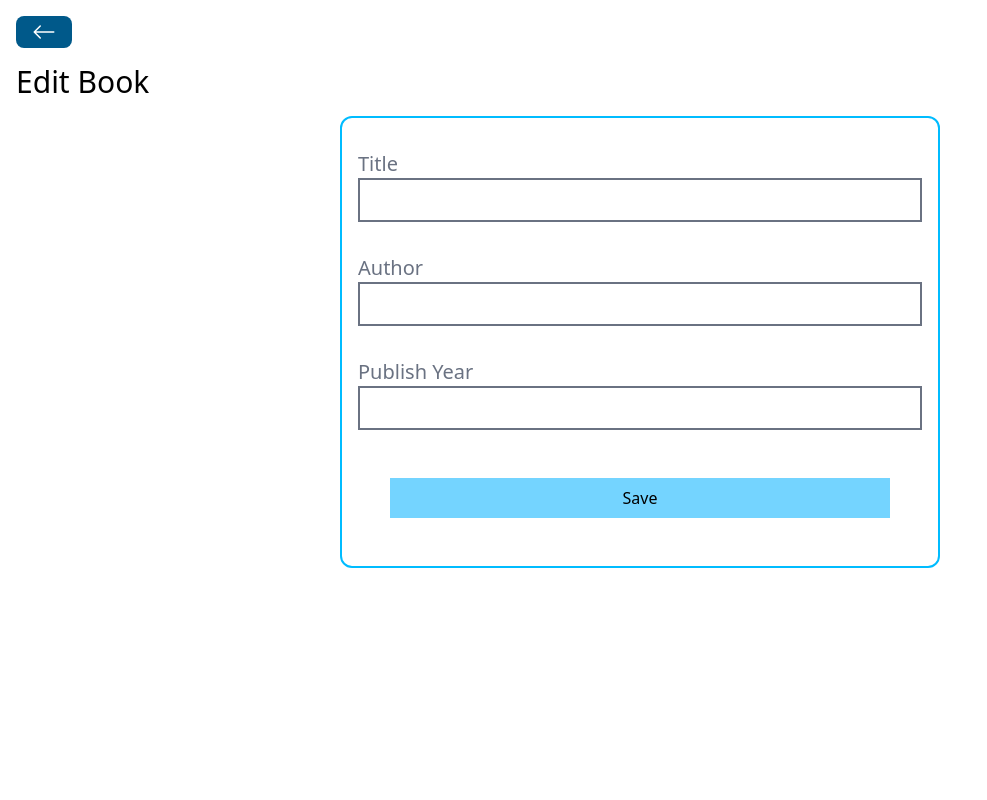
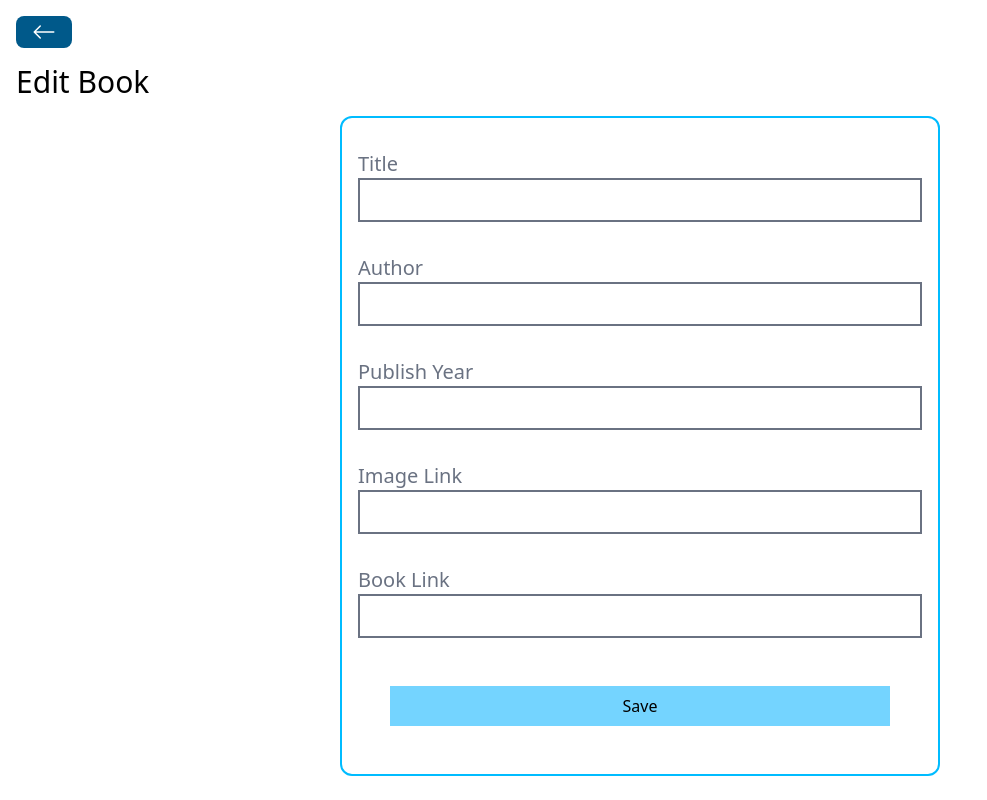
Before and after one commit to Shreya990-svg/-MERN-Stack-Project, a React (Vite) app in the folder frontend/: page /books/edit/1 in a window 1280 px wide. Shown: the whole page, without its empty margins (0-987 px from the left). Built offline with nearby package versions, Linux system fonts and the light colour scheme; no server answers.

Commit message:
Your commit message here

```diff
--- a/frontend/src/components/home/BookModal.jsx
+++ b/frontend/src/components/home/BookModal.jsx
@@ -29,14 +29,10 @@ const BookModal = ({ book, onClose }) => {
           <h2 className='my-1'>{book.author}</h2>
         </div>
         <p className='mt-4'>Anything You want to show</p>
-        <p className='my-2'>
-          Lorem ipsum dolor sit amet consectetur adipisicing elit. Magni quia
-          voluptatum sint. Nisi impedit libero eveniet cum vitae qui expedita
-          necessitatibus assumenda laboriosam, facilis iste cumque a pariatur
-          nesciunt cupiditate voluptas? Quis atque earum voluptate dolor nisi
-          dolorum est? Deserunt placeat cumque quo dicta architecto, dolore
-          vitae voluptate sequi repellat!
-        </p>
+        <div className='px-50'>
+        <a href={book.context || "#"} className='text-xl text-color-blue hover:text-2xl'>Get Book Link</a>
+        <img src={book.image} alt="Image Not Loaded"  width={200}  className='object-cover'/>
+        </div>
       </div>
     </div>
   );
--- a/frontend/src/components/home/BooksCard.jsx
+++ b/frontend/src/components/home/BooksCard.jsx
@@ -8,11 +8,13 @@ import { MdOutlineDelete } from 'react-icons/md';
 import BookSingleCard from './BookSingleCard';
 const BooksCard = ({books}) => {
   return (
+    <div>
     <div className='grid sm:grid-cols-2 lg:grid-cols-3 xl:grid-cols-4'>
       {books.map((item)=>(
         <BookSingleCard key={item._id} book={item} />
       ))}
     </div>
+    </div>
   )
 }
 
--- a/frontend/src/pages/CreateBook.jsx
+++ b/frontend/src/pages/CreateBook.jsx
@@ -8,6 +8,8 @@ const CreateBook = () => {
   const [title, setTitle] = useState('');
   const [author, setAuthor] = useState('');
   const [publishYear, setPublishYear] = useState('');
+  const [image, setImage] = useState('')
+  const [context, setContext] = useState('')
   const [loading, setLoading] = useState(false);
   const {enqueueSnackbar}=useSnackbar()
   const navigate=useNavigate();
@@ -15,7 +17,9 @@ const CreateBook = () => {
     const data={
       title,
       author,
-      publishYear
+      publishYear,
+      image,
+      context
     };
     setLoading(true);
     axios
@@ -59,6 +63,20 @@ const CreateBook = () => {
             onChange={(e)=>setPublishYear(e.target.value)}
             className='border-2 border-gray-500 px-4 py-2 w-full' />
           </div>
+          <div className='my-4'>
+          <label className='text-xl mr-4 text-gray-500'>Image Link</label>
+          <input type='text'
+            value={image}
+            onChange={(e)=>setImage(e.target.value)}
+            className='border-2 border-gray-500 px-4 py-2 w-full' />
+          </div>
+          <div className='my-4'>
+          <label className='text-xl mr-4 text-gray-500'>Book Link</label>
+          <input type='text'
+            value={context}
+            onChange={(e)=>setContext(e.target.value)}
+            className='border-2 border-gray-500 px-4 py-2 w-full' />
+          </div>
           <button className='p-2 bg-sky-300 m-8' onClick={handleSaveBook}>Save</button>
       </div>
     </div>
--- a/frontend/src/pages/EditBook.jsx
+++ b/frontend/src/pages/EditBook.jsx
@@ -8,6 +8,8 @@ const EditBook = () => {
   const [title, setTitle] = useState('');
   const [author, setAuthor] = useState('');
   const [publishYear, setPublishYear] = useState('');
+  const [image, setImage] = useState('');
+  const [context, setContext] = useState('');
   const [loading, setLoading] = useState(false);
   const navigate=useNavigate();
   const {enqueueSnackbar}=useSnackbar()
@@ -19,6 +21,8 @@ const EditBook = () => {
       setTitle(response.data.title);
       setAuthor(response.data.author);
       setPublishYear(response.data.publishYear)
+      setImage(response.data.image);
+      setContext(response.data.context);
       setLoading(false);
     })
     .catch((error)=>{
@@ -33,7 +37,9 @@ const EditBook = () => {
     const data={
       title,
       author,
-      publishYear
+      publishYear,
+      image,
+      context
     };
     setLoading(true);
     axios
@@ -77,6 +83,20 @@ const EditBook = () => {
             onChange={(e)=>setPublishYear(e.target.value)}
             className='border-2 border-gray-500 px-4 py-2 w-full' />
           </div>
+          <div className='my-4'>
+          <label className='text-xl mr-4 text-gray-500'>Image Link</label>
+          <input type='text'
+            value={image}
+            onChange={(e)=>setImage(e.target.value)}
+            className='border-2 border-gray-500 px-4 py-2 w-full' />
+          </div>
+          <div className='my-4'>
+          <label className='text-xl mr-4 text-gray-500'>Book Link</label>
+          <input type='text'
+            value={context}
+            onChange={(e)=>setContext(e.target.value)}
+            className='border-2 border-gray-500 px-4 py-2 w-full' />
+          </div>
           <button className='p-2 bg-sky-300 m-8' onClick={handleEditBook}>Save</button>
       </div>
     </div>
```
Also changed, not shown: 2 other files (tests, documents, lock files or other folders).
